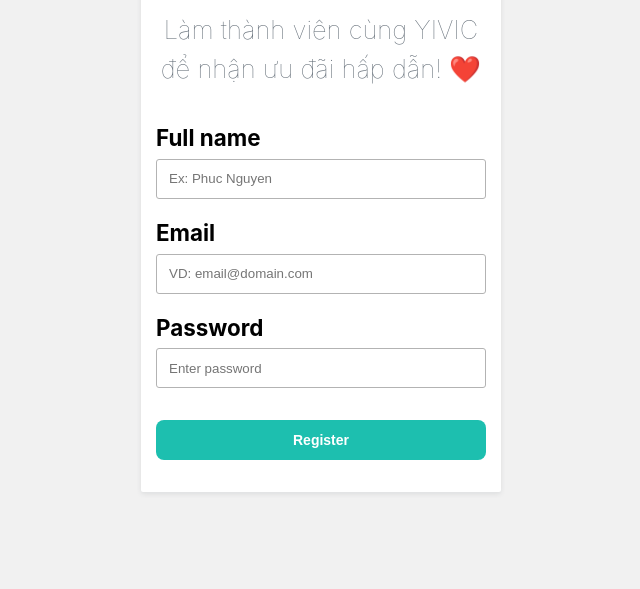
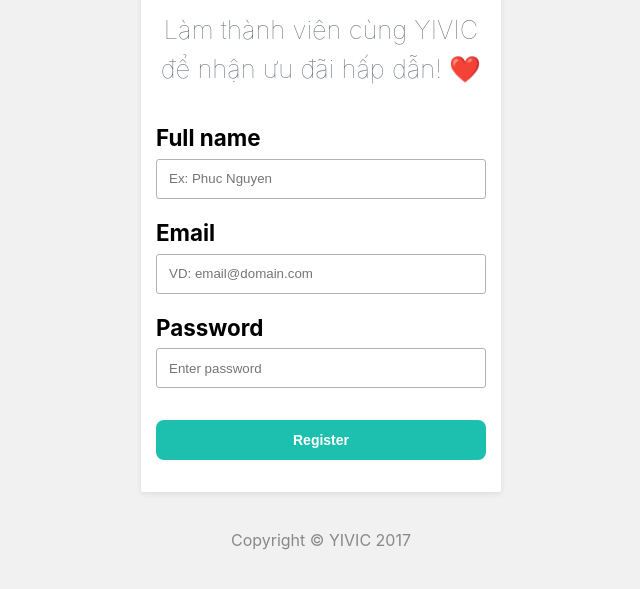
Before and after one commit to thaonguyenofficial/login-form-tmpl, a website built with webpack: page index.html in a window 1280 px wide. Shown: the part 193-782 px from the top of the page, without its empty margins (319-959 px from the left). Built offline with nearby package versions, Linux system fonts and the light colour scheme; files whose address does not match are found by name.

Commit message:
Add ft copyright

```diff
--- a/assets/src/scss/modules/FormValidation/common.scss
+++ b/assets/src/scss/modules/FormValidation/common.scss
@@ -81,6 +81,11 @@
 }
 
 .box-form {
+  .footer {
+    margin: 40px 0;
+    color: #888;
+    text-align: center;
+  }
   .brand {
     img {
       width: 100%;
--- a/index.html
+++ b/index.html
@@ -49,6 +49,10 @@
 
                         <button class="yivic-formValidation__form--formSubmit">Register</button>
                     </form>
+
+                    <div class="footer">
+                        Copyright © YIVIC 2017
+                    </div>
                 </div> <!-- End Register Form Validate -->
             </section>
         </div> <!-- Site Main -->
```
